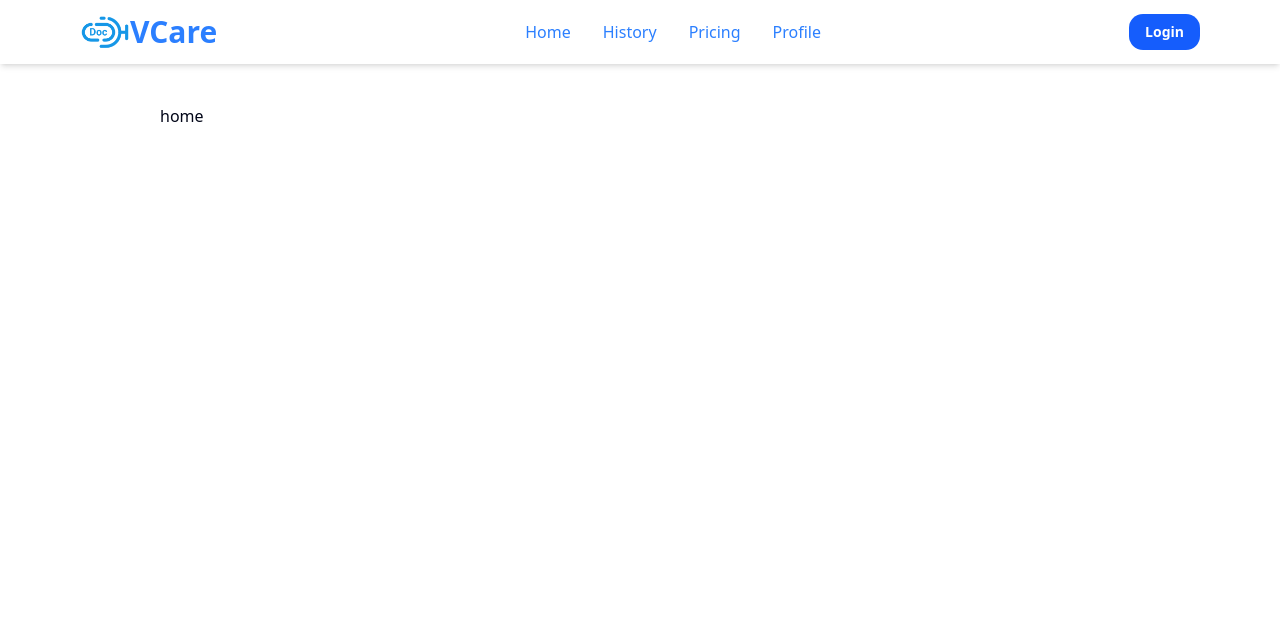
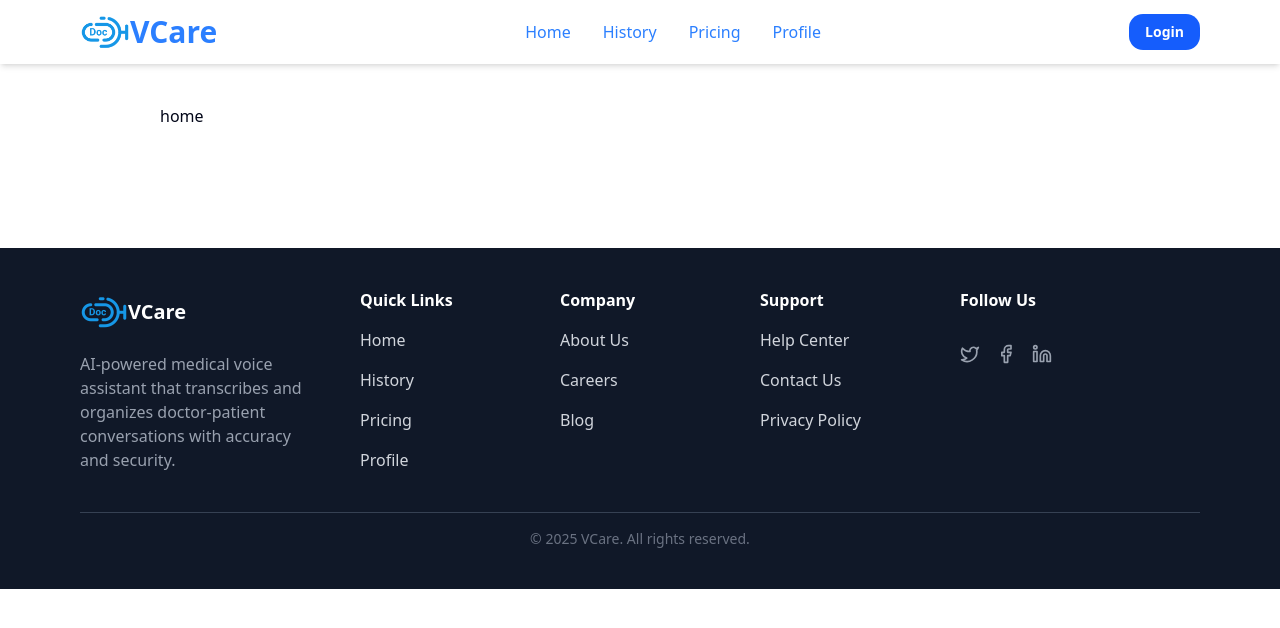
Before and after one commit to akhilachiju/AI-Medical-Voice-Assistant-App, a Next.js app: page / in a window 1280 px wide. Shown: the top 628 px of the page. Built offline with nearby package versions, Linux system fonts and the light colour scheme.

Commit message:
Add footer component

```diff
--- a/app/layout.tsx
+++ b/app/layout.tsx
@@ -2,6 +2,7 @@ import type { Metadata } from "next";
 import { Geist, Geist_Mono } from "next/font/google";
 import "./globals.css";
 import Header from "@/components/Header";
+import Footer from "@/components/Footer";
 
 const geistSans = Geist({
   variable: "--font-geist-sans",
@@ -37,6 +38,7 @@ export default function RootLayout({
           <div className="px-4 sm:px-10 md:px-20 lg:px-40 py-6 sm:py-10">
             {children}
           </div>
+          <Footer />
         </div>
       </body>
     </html>
--- /dev/null
+++ b/components/Footer.tsx
@@ -0,0 +1,150 @@
+"use client";
+import React from "react";
+import Link from "next/link";
+import * as LucideIcons from "lucide-react";
+
+type MenuOption = {
+  id: number;
+  name: string;
+  path: string;
+};
+
+type SocialOption = {
+  id: number;
+  name: string;
+  href: string;
+  icon: React.ReactNode;
+};
+
+export default function Footer() {
+  const quickLinks: MenuOption[] = [
+    { id: 1, name: "Home", path: "/" },
+    { id: 2, name: "History", path: "/history" },
+    { id: 3, name: "Pricing", path: "/pricing" },
+    { id: 4, name: "Profile", path: "/profile" },
+  ];
+
+  const companyLinks: MenuOption[] = [
+    { id: 1, name: "About Us", path: "/about" },
+    { id: 2, name: "Careers", path: "/careers" },
+    { id: 3, name: "Blog", path: "/blog" },
+  ];
+
+  const supportLinks: MenuOption[] = [
+    { id: 1, name: "Help Center", path: "/help" },
+    { id: 2, name: "Contact Us", path: "/contact" },
+    { id: 3, name: "Privacy Policy", path: "/privacy" },
+  ];
+
+  const socialOptions: SocialOption[] = [
+    {
+      id: 1,
+      name: "Twitter",
+      href: "https://twitter.com",
+      icon: <LucideIcons.Twitter size={20} />,
+    },
+    {
+      id: 2,
+      name: "Facebook",
+      href: "https://facebook.com",
+      icon: <LucideIcons.Facebook size={20} />,
+    },
+    {
+      id: 3,
+      name: "LinkedIn",
+      href: "https://linkedin.com",
+      icon: <LucideIcons.Linkedin size={20} />,
+    },
+  ];
+
+  return (
+    <footer className="bg-gray-900 text-gray-300 mt-20">
+      <div className="container mx-auto px-4 sm:px-6 lg:px-20 py-10">
+        <div className="flex flex-col md:flex-row md:justify-between gap-10">
+          {/* Logo + About */}
+          <div className="flex flex-col gap-4 md:w-1/4">
+            <Link href="/" className="flex items-center">
+              <img
+                src="/logo.png"
+                alt="VCare Logo"
+                className="w-12 h-12 rounded-full"
+              />
+              <span className="text-white hover:text-blue-600 transition-colors font-bold text-xl">
+                VCare
+              </span>
+            </Link>
+            <p className="text-gray-400 text-sm md:text-base">
+              AI-powered medical voice assistant that transcribes and organizes
+              doctor-patient conversations with accuracy and security.
+            </p>
+          </div>
+
+          {/* Quick Links */}
+          <div className="flex flex-col gap-4 md:w-1/6">
+            <h3 className="text-white font-semibold">Quick Links</h3>
+            {quickLinks.map((link) => (
+              <Link
+                key={link.id}
+                href={link.path}
+                className="hover:text-blue-600 transition-colors text-sm md:text-base"
+              >
+                {link.name}
+              </Link>
+            ))}
+          </div>
+
+          {/* Company Links */}
+          <div className="flex flex-col gap-4 md:w-1/6">
+            <h3 className="text-white font-semibold">Company</h3>
+            {companyLinks.map((link) => (
+              <Link
+                key={link.id}
+                href={link.path}
+                className="hover:text-blue-600 transition-colors text-sm md:text-base"
+              >
+                {link.name}
+              </Link>
+            ))}
+          </div>
+
+          {/* Support Links */}
+          <div className="flex flex-col gap-4 md:w-1/6">
+            <h3 className="text-white font-semibold">Support</h3>
+            {supportLinks.map((link) => (
+              <Link
+                key={link.id}
+                href={link.path}
+                className="hover:text-blue-600 transition-colors text-sm md:text-base"
+              >
+                {link.name}
+              </Link>
+            ))}
+          </div>
+
+          {/* Social Links*/}
+          <div className="flex flex-col gap-6 md:w-1/4">
+            <h3 className="text-white font-semibold">Follow Us</h3>
+            <div className="flex gap-4 mt-2">
+              {socialOptions.map((social) => (
+                <Link
+                  key={social.id}
+                  href={social.href}
+                  target="_blank"
+                  className="text-gray-400 hover:text-blue-600 transition-transform transform hover:scale-110"
+                  aria-label={social.name}
+                >
+                  {social.icon}
+                </Link>
+              ))}
+            </div>
+          </div>
+        </div>
+
+        {/* Divider + Copyright */}
+        <div className="border-t border-gray-700 mt-10 pt-4 text-center text-gray-500 text-sm">
+          &copy; {new Date().getFullYear()} VCare. All rights reserved.
+        </div>
+      </div>
+    </footer>
+  );
+}
--- a/package.json
+++ b/package.json
@@ -14,8 +14,8 @@
     "lucide-react": "^0.546.0",
     "motion": "^12.23.24",
     "next": "16.0.0",
-    "react": "19.2.0",
-    "react-dom": "19.2.0",
+    "react": "^19.2.0",
+    "react-dom": "^19.2.0",
     "tailwind-merge": "^3.3.1"
   },
   "devDependencies": {
```
Also changed, not shown: 1 other file (tests, documents, lock files or other folders).
